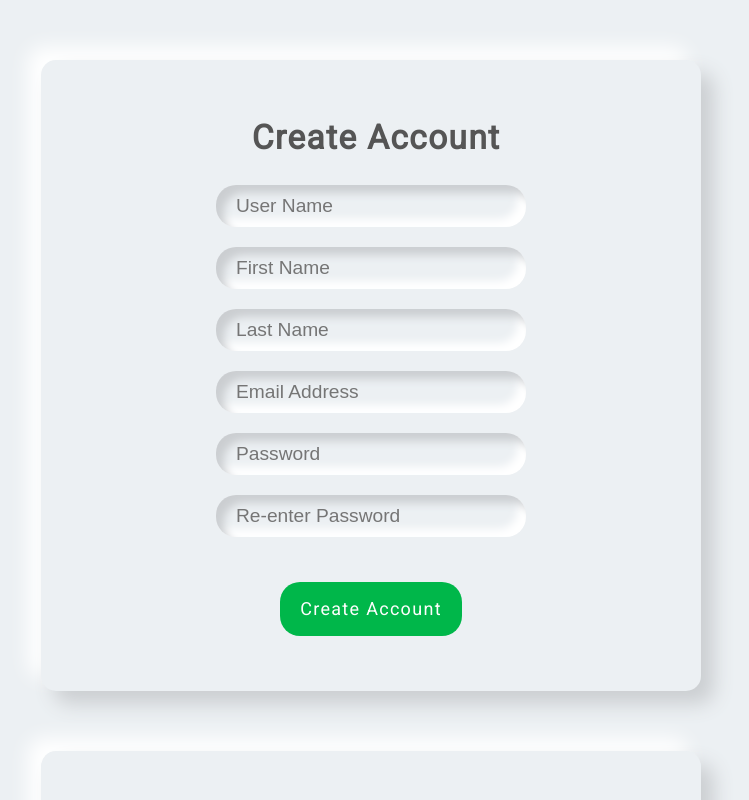
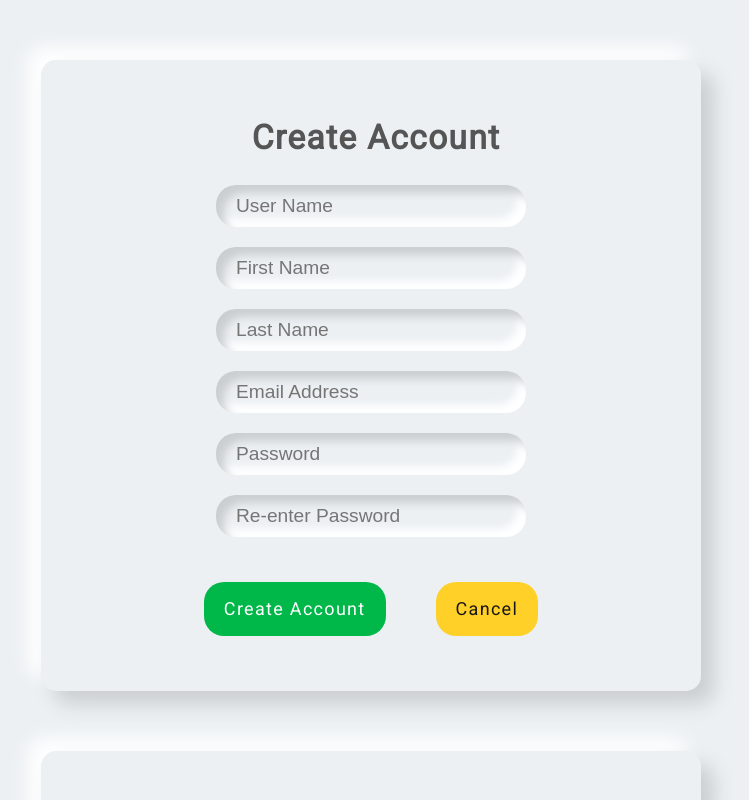
Before and after one commit to uC-Manny/ku_fs_q4_2021_fp_staying_alert, a React (Create React App) app in the folder client/: page /register in a window 1280 px wide. Shown: the top 800 px of the page, without its empty margins (269-1018 px from the left). Built offline with nearby package versions, Linux system fonts and the light colour scheme.

Commit message:
The Create Account form was missing a cancel button

```diff
--- a/client/src/components/forms/RegisterForm.jsx
+++ b/client/src/components/forms/RegisterForm.jsx
@@ -97,6 +97,17 @@ export default function RegisterForm() {
             >
                Create Account
             </Button>
+            <Button
+               // This onClick is for testing purposes only
+               onClick={() => {
+                  console.log("The Register-Cancel button was clicked");
+               }}
+               buttonStyle="btn-warning"
+               buttonSize="btn-md"
+               type="button"
+            >
+               Cancel
+            </Button>
          </Form>
       </Formik>
    );
```
